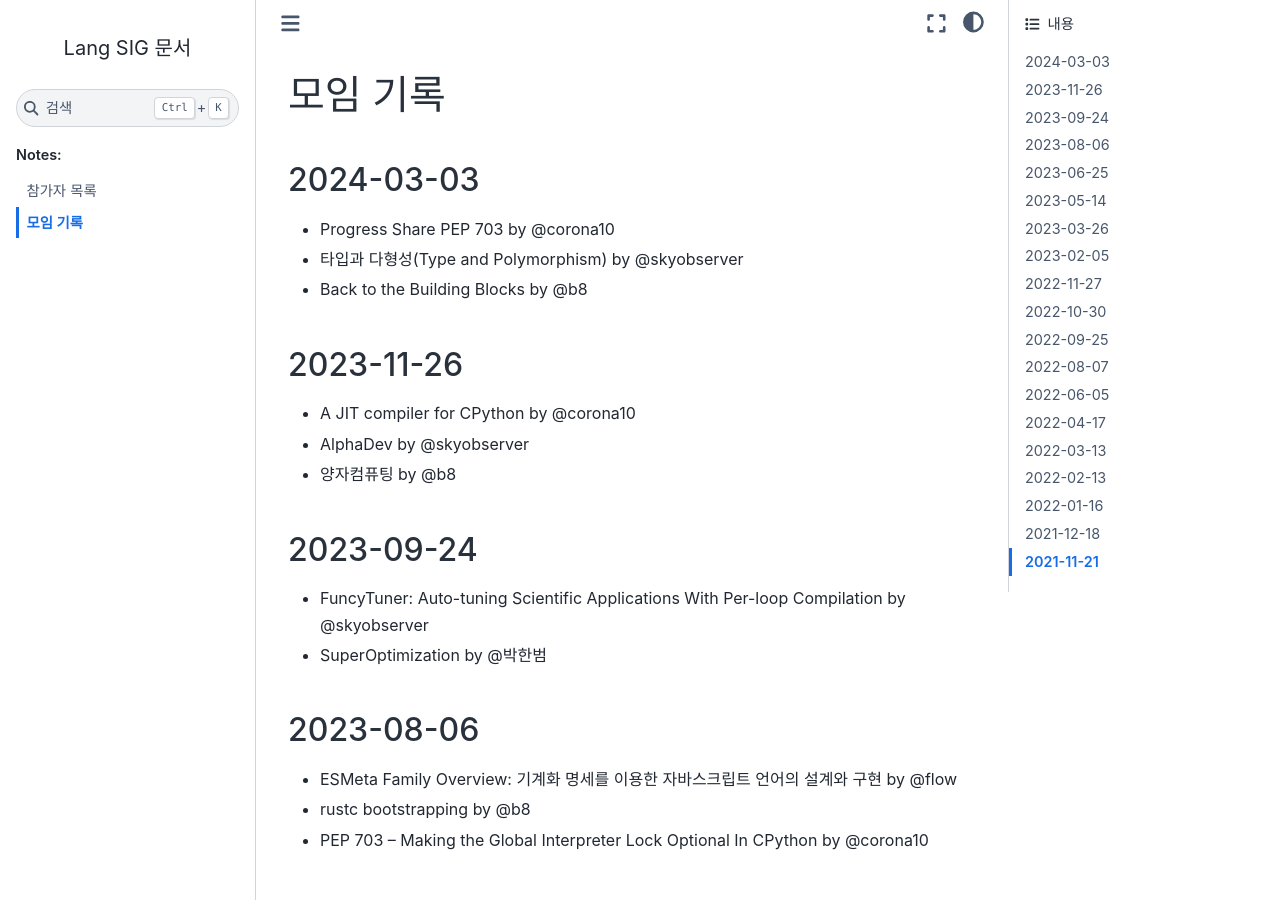
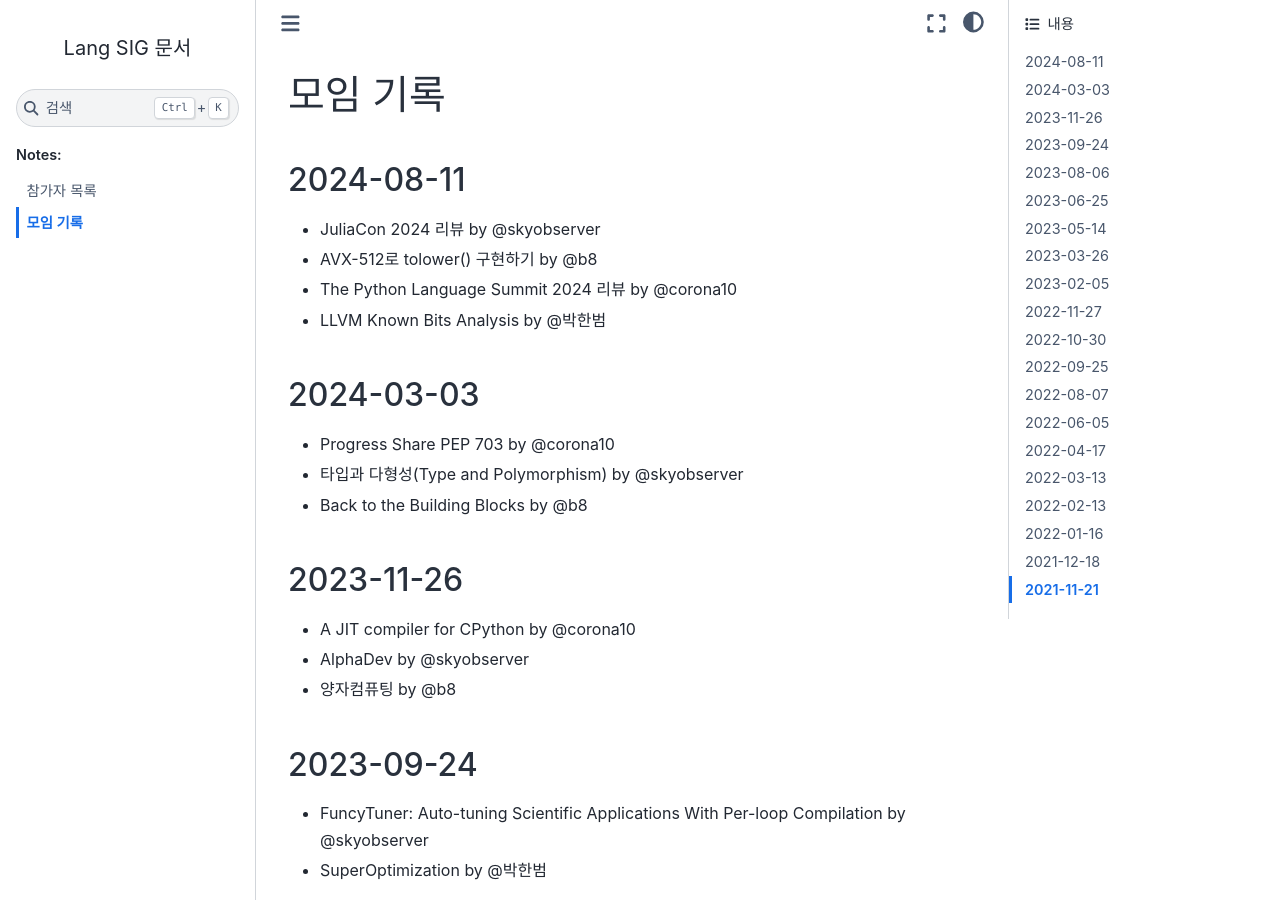
Before and after one commit to Lang-SIG/LangSIG, a Sphinx documentation site: the page built from docs/meeting.rst, in a window 1280 px wide and 900 px high. Built offline with Sphinx 7.4.7 and the Sphinx Book theme 1.1.4, drawn with Linux system fonts in a browser that asks for light colours.

Commit message:
20240811: Update meeting log (#12)

```diff
--- a/docs/meeting.rst
+++ b/docs/meeting.rst
@@ -2,6 +2,15 @@
 
 모임 기록
 ===============
+
+.. _log-20240811:
+
+2024-08-11
+----------
+- JuliaCon 2024 리뷰 by @skyobserver
+- AVX-512로 tolower() 구현하기 by @b8
+- The Python Language Summit 2024 리뷰 by @corona10
+- LLVM Known Bits Analysis by @박한범
 
 .. _log-20240303:
 
```
